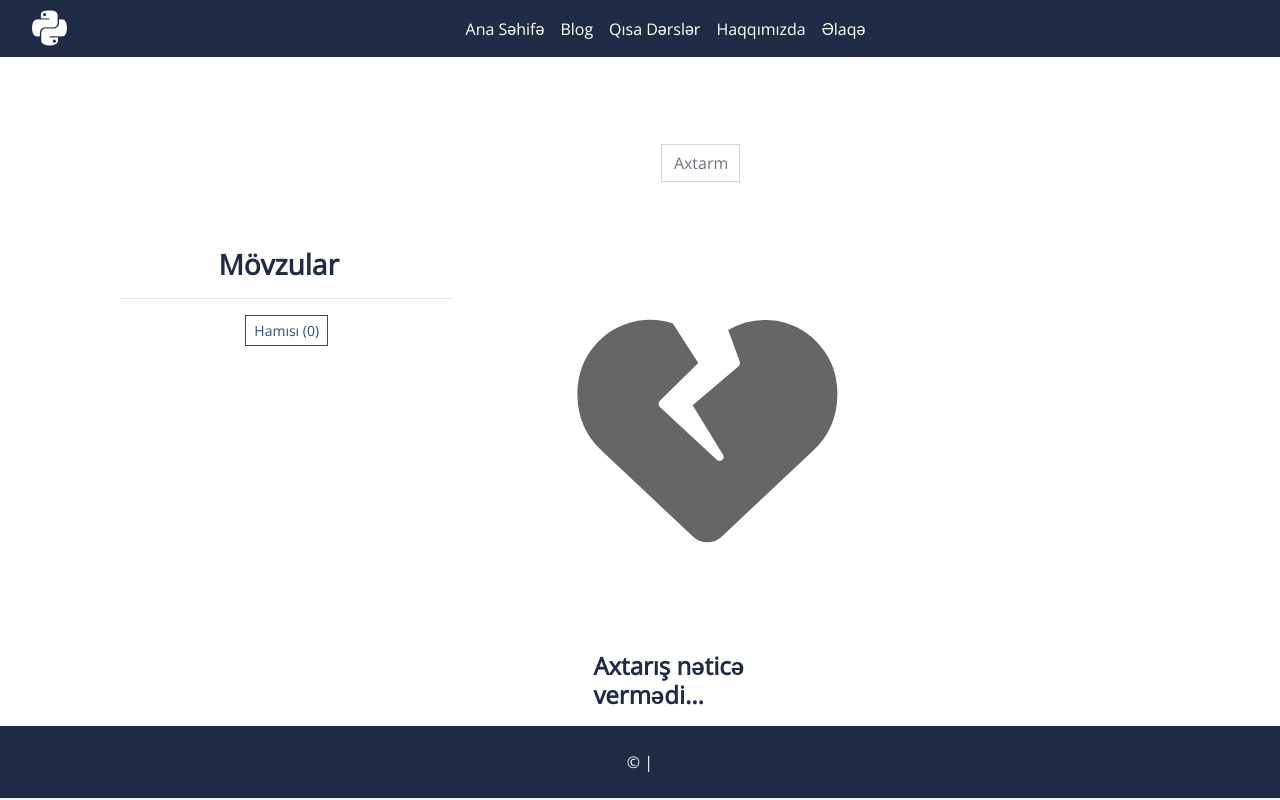
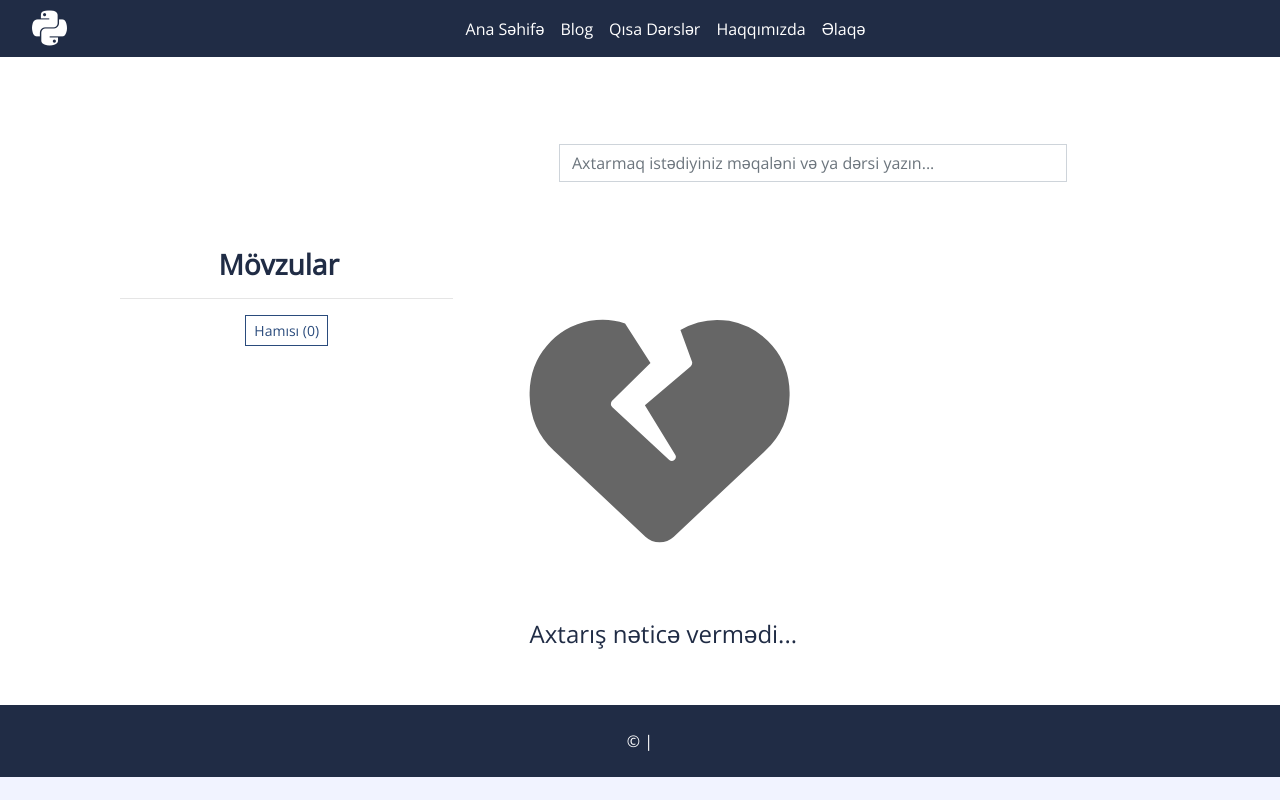
Before and after one commit to anarbyrm/python_blog, a Django app: page /posts/ in a window 1280 px wide. Run offline with Django 4.2, Linux system fonts and the light colour scheme; data that the repository does not hold is empty; some libraries are stand-ins or nearby versions.

Commit message:
refactoring V3

```diff
--- a/blog/views.py
+++ b/blog/views.py
@@ -64,9 +64,10 @@ class PostListView(ListView):
             )
 
         if tag is not None:
-            posts = models.Post.objects.filter(tags__name__icontains=tag)
+            posts = models.Post.objects.filter(tags__name__iexact=tag)
 
         return posts
+
 
 class PostDetailView(DetailView):
     model = models.Post
--- a/templates/blog/post-detail.html
+++ b/templates/blog/post-detail.html
@@ -20,6 +20,7 @@
                 <div class="d-flex">
                     <p class="mr-3 text-muted"><i class="fa fa-calendar-alt"></i> {{ post.created_at.date }}</p>
                     <p class="mr-3 text-muted"><i class="fa fa-eye"></i> {{ view_count }} görülmə</p>
+                    <p class="mr-3 text-muted"><i class="fa fa-clock"></i></i> {{ post.get_readtime }} </p>
                 </div>
                 <p class="post-content" >
                     {{ post.content|safe }}
--- a/templates/blog/posts.html
+++ b/templates/blog/posts.html
@@ -30,7 +30,7 @@
                 <div class="col-10 center pt-5">
                     <form method="get">
                         <div class='d-flex justify-content-center'>
-                            <input class="form-control mb-5 ml-5 mr-5" placeholder="Axtarmaq istədiyiniz məqaləni və ya dərsi yazın..." name="q"/>
+                            <input class="form-control mb-5 ml-5 mr-5" style="width: 1000px" placeholder="Axtarmaq istədiyiniz məqaləni və ya dərsi yazın..." name="q"/>
                         </div>
                     </form>
                 </div>
@@ -55,11 +55,11 @@
             </div>
                 {% if not forloop.last %}<hr>{% endif %}
         {% empty %}
-            <div class="class="row blog-item px-3 pb-5"">
+            <div class="row blog-item px-3 pb-5">
                 <div>
-                    <div style="font-size: 260px"><i class="fas fa-heart-broken"></i></div>
+                    <div class="pl-5 ml-5" style="font-size: 260px"><i class="fas fa-heart-broken"></i></div>
 
-                    <h4 class="mt-md-4 px-md-3 mb-2 py-2 bg-white font-weight-bold">Axtarış nəticə vermədi...</h4>
+                    <h4 class="pl-5 ml-5">Axtarış nəticə vermədi...</h4>
                 </div>
             </div>
         {% endfor %}
--- a/templates/blog/tutorial-detail.html
+++ b/templates/blog/tutorial-detail.html
@@ -31,6 +31,10 @@
                             </div>
                         {% endif %}
                     {% endfor %}
+                {% empty %}
+                    <div>
+                        <h4>Təəssüf ki, hazırda bu bölmədə dərs yoxdur.</h4>
+                    </div>
                 {% endfor %}
             </div>
         </div>
```
Also changed, not shown: blog/models.py (+12 -1 lines).
